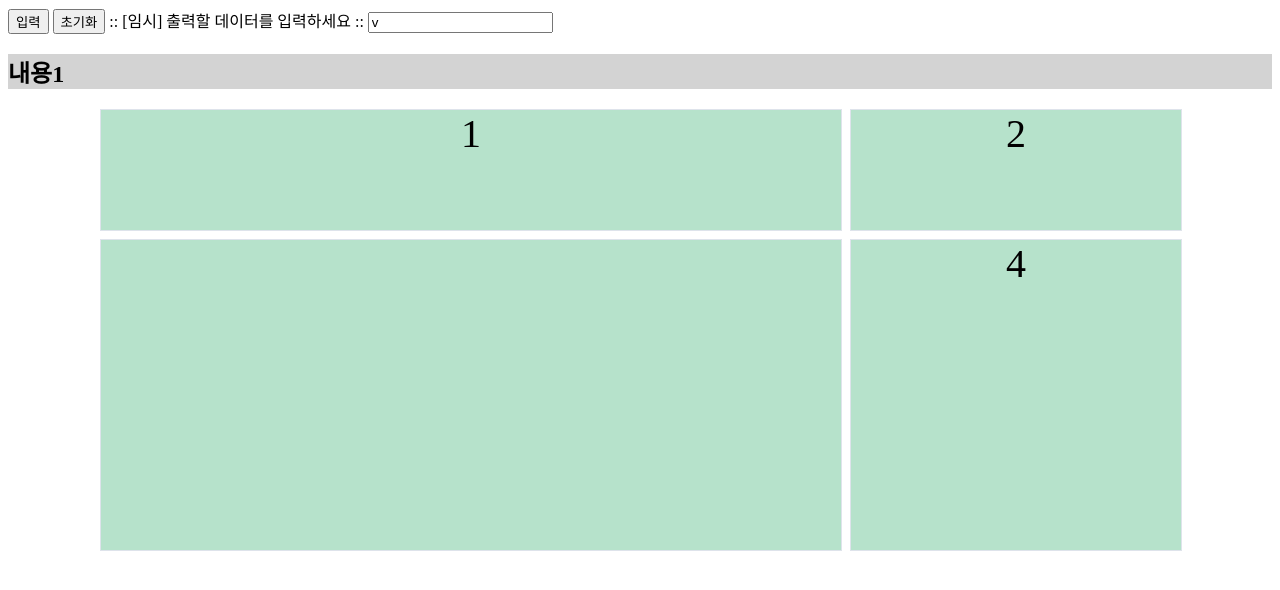
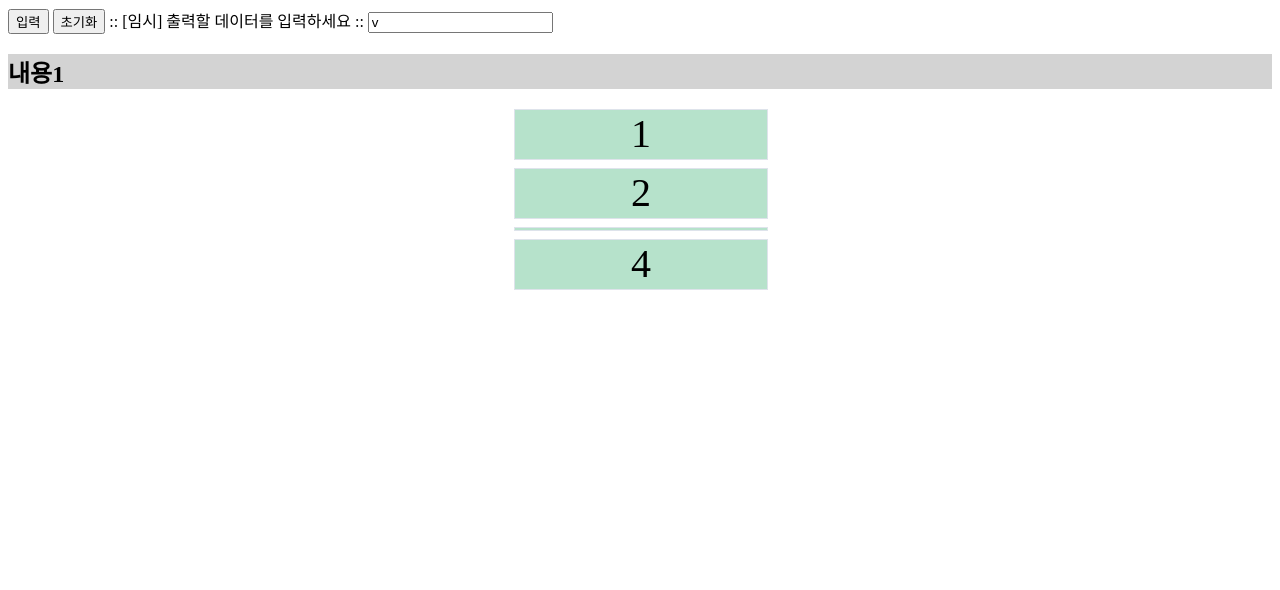
Before and after one commit to Junhyeok2004Dec/https---github.com-rleadme-jnu-timer, a browser extension: page index.html in a window 1280 px wide. Both pictures are taken after a click on the button "입력". Drawn offline with Linux system fonts and the light colour scheme.

Commit message:
update: css/mainWindow.css, index.html, js/buttonHandler.js

```diff
--- a/css/mainWindow.css
+++ b/css/mainWindow.css
@@ -6,8 +6,8 @@ main {
     width: 1080px;
     margin: auto;
     display: grid;
-    grid-template-columns: 740px 330px; /* 각 행(세로줄)의 길이 */
-    grid-template-rows: 120px 310px 890px 130px; /* 각 열(가로줄)의 길이 */
+    width: 20%;
+    height: 10%;
     gap: 10px; /* 자식요소간의 간격 */
   }
   .temp-box {
--- a/index.html
+++ b/index.html
@@ -6,12 +6,13 @@
 <link rel="stylesheet" href="./css/mainWindow.css">
 <html lang="ko">
 <head>
+  <script src = "js/buttonHandler.js"></script>
+
   <meta charset="UTF-8">
   <title>New Tab</title>
 </head>
 <body>
   <button id="input">입력</button>
-  <script src = "js/buttonHandler.js"></script>
   <button id="reset">초기화</button>
 
 
--- a/js/buttonHandler.js
+++ b/js/buttonHandler.js
@@ -5,8 +5,12 @@ document.addEventListener('DOMContentLoaded', function() {
 
     var inputdata = document.getElementById("textInput");
 
+    const text = inputdata.innerText;
+
+    console.log(text);
+
     insertBtn.addEventListener("click", function() {
-        resultComponent.innerHTML = inputdata.innerText;
+        resultComponent.innerHTML = text;
 
     });
 })
```
